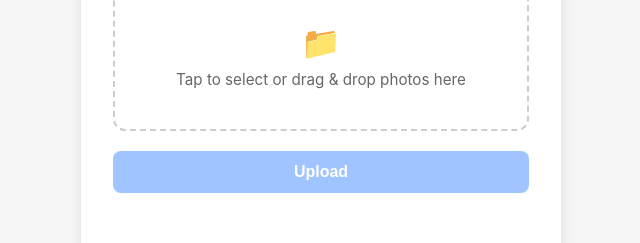
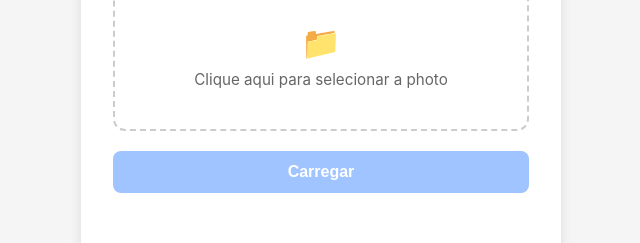
Before and after one commit to juliolins/albumcaionathalia, a plain HTML site: page index.html in a window 1280 px wide. Shown: the part 271-514 px from the top of the page, 319-959 px from the left. Drawn offline with Linux system fonts and the light colour scheme.

Commit message:
Add files via upload

```diff
--- a/index.html
+++ b/index.html
@@ -83,7 +83,7 @@
       <label>Photos</label>
       <div class="drop-zone" id="dropZone">
         <div class="icon">📁</div>
-        <p>Tap to select or drag &amp; drop photos here</p>
+        <p>Clique aqui para selecionar a photo</p>
         <input type="file" id="fileInput" multiple accept="image/*,video/*" style="display:none" />
       </div>
 
@@ -93,7 +93,7 @@
         <div class="progress-bar" id="progressBar"></div>
       </div>
 
-      <button class="btn" id="uploadBtn" disabled>Upload</button>
+      <button class="btn" id="uploadBtn" disabled>Carregar</button>
 
       <div class="status" id="status"></div>
       <div class="results" id="results"></div>
```
